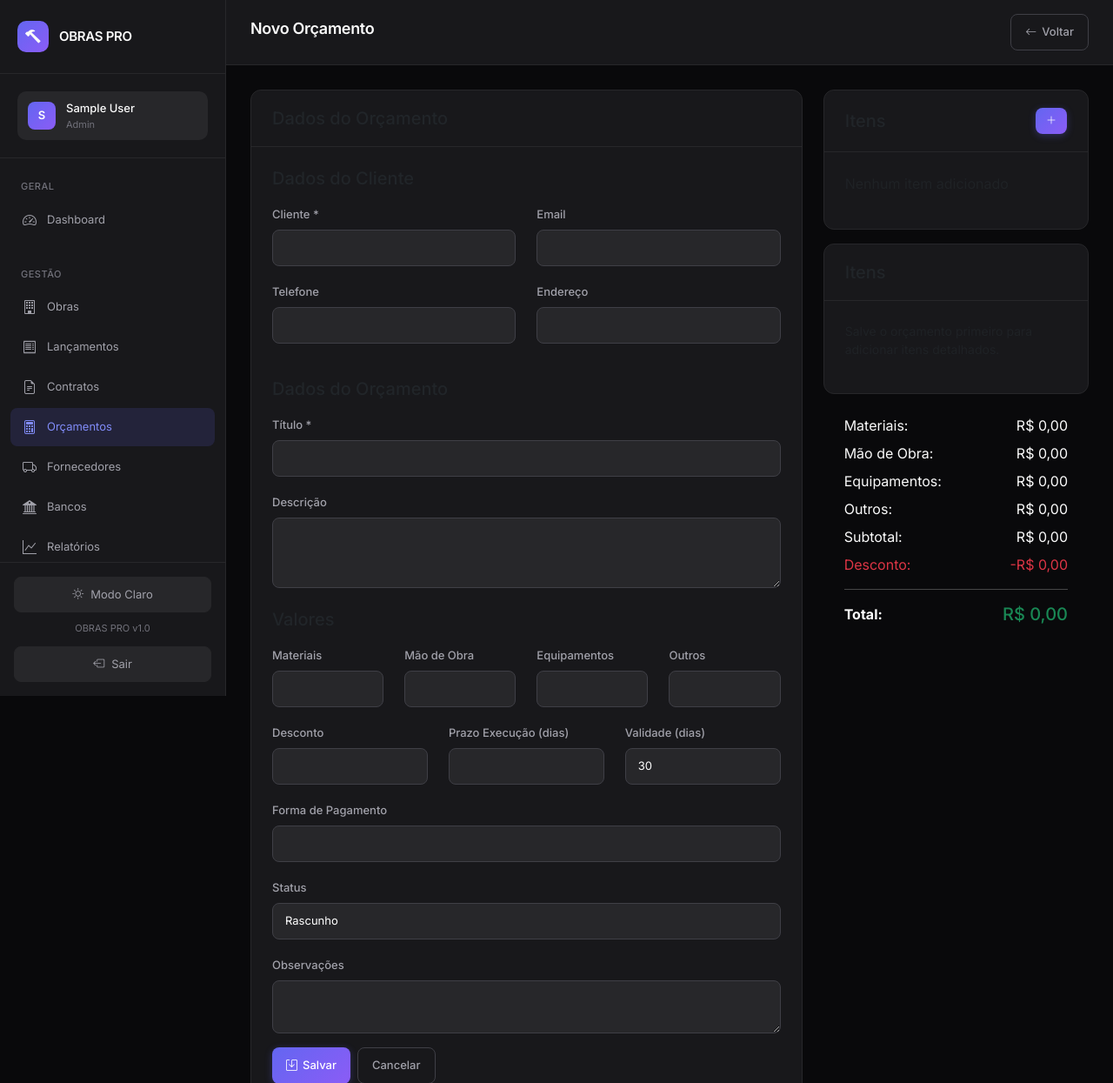
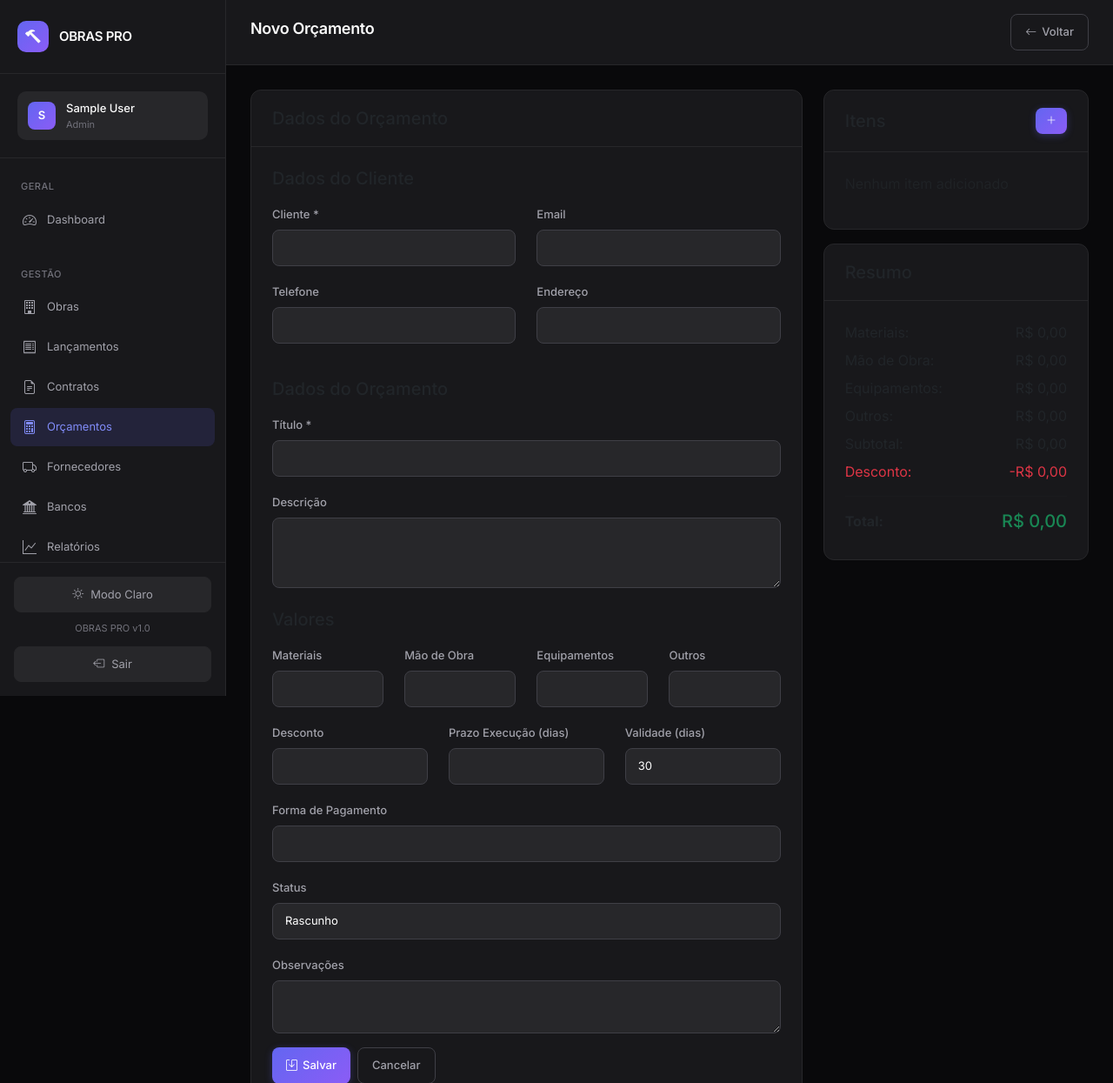
Before and after one commit to Mvreis1/OBRAS-PRO, a Flask app: page /orcamento/orcamento/novo in a window 1280 px wide. Shown: the top 1245 px of the page at 87% size. Run offline with Flask 3, Linux system fonts and the light colour scheme; the visitor is signed in with stand-in values (Sample User, id 1); some libraries are stand-ins or nearby versions.

Commit message:
Corrige erros de sintaxe e ortografia em templates
1. Corrige erro de sintaxe HTML em obras.html (div mal fechada)
2. Corrige ortografia: Gestao -> Gestão, Orcamento -> Orçamento
3. Corrige estrutura duplicada em orcamento_form.html

🤖 Generated with [Qoder][https://qoder.com]

```diff
--- a/app/templates/main/orcamento_form.html
+++ b/app/templates/main/orcamento_form.html
@@ -192,14 +192,10 @@
             </div>
         </div>
 
-<div class="card mt-3">
+        <div class="card mt-3">
             <div class="card-header">
-                <h5 class="mb-0">Itens</h5>
+                <h5 class="mb-0">Resumo</h5>
             </div>
-            <div class="card-body">
-                <p class="text-muted small">Salve o orçamento primeiro para adicionar itens detalhados.</p>
-            </div>
-        </div>
             <div class="card-body">
                 <div class="d-flex justify-content-between mb-2">
                     <span>Materiais:</span>
```
Also changed, not shown: app/templates/main/obras.html (+5 -5 lines).
